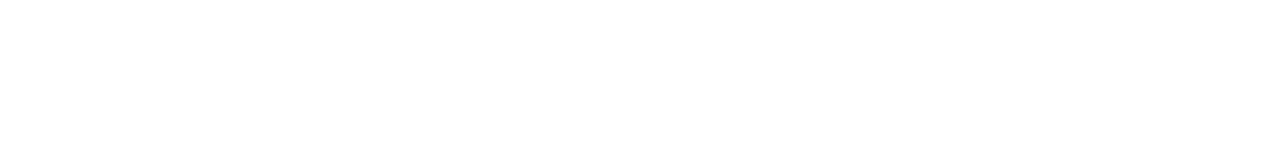
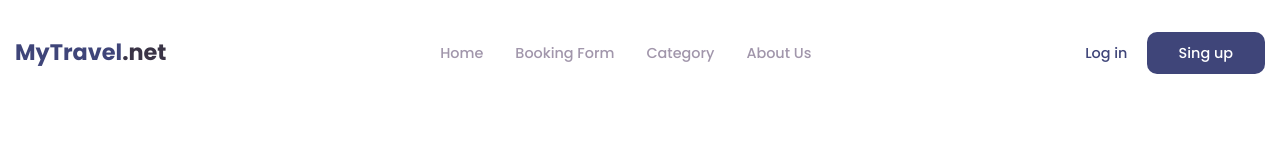
Before and after one commit to Kreyes96/my-travel-net, a website: page index.html in a window 1280 px wide. Drawn offline with nearby package versions, Linux system fonts and the light colour scheme.

Commit message:
Add header section and their elements
- Add html code.
- Add css code.

```diff
--- a/index.html
+++ b/index.html
@@ -12,7 +12,48 @@
 </head>
 
 <body>
+   <div class="mainContainer">
+      <header class="header">
+         <nav class="navbar">
+            <div class="navbar__logoContainer">
+               <a href="/" class="navbar__logo">
+                  <span class="navbar__logo--name">MyTravel</span>.net
+               </a>
+            </div>
 
+            <ul class="navbar__listItems">
+               <li class="navbar__item">
+                  <div class="navbar__itemWrapper">
+                     <a href="#" class="navbar__itemLink">Home</a>
+                  </div>
+               </li>
+
+               <li class="navbar__item">
+                  <div class="navbar__itemWrapper">
+                     <a href="#" class="navbar__itemLink">Booking Form</a>
+                  </div>
+               </li>
+
+               <li class="navbar__item">
+                  <div class="navbar__itemWrapper">
+                     <a href="#" class="navbar__itemLink">Category</a>
+                  </div>
+               </li>
+
+               <li class="navbar__item">
+                  <div class="navbar__itemWrapper">
+                     <a href="#" class="navbar__itemLink">About Us</a>
+                  </div>
+               </li>
+            </ul>
+
+            <div class="navbar__actionsContainer">
+               <a href="#" class="navbar__actionButton navbar__actionButton--login">Log in</a>
+               <a href="#" class="navbar__actionButton navbar__actionButton--singup">Sing up</a>
+            </div>
+         </nav>
+      </header>
+   </div>
 </body>
 
 </html>
--- a/scss/_global-styles.scss
+++ b/scss/_global-styles.scss
@@ -12,3 +12,8 @@ html {
 body {
    font-family: $main-font;
 }
+
+.mainContainer {
+   max-width: 1250px;
+   margin: 0 auto;
+}
--- /dev/null
+++ b/scss/_header.scss
@@ -0,0 +1,88 @@
+/* ===== header ===== */
+.header {
+   padding-block-start: 2rem;
+}
+
+.navbar {
+   display: flex;
+   justify-content: space-between;
+   align-items: center;
+}
+
+// Logo
+.navbar__logo {
+   font-size: 1.4rem;
+   font-weight: 700;
+   text-decoration: none;
+   color: $black-color;
+}
+
+.navbar__logo--name {
+   color: $blue-color;
+}
+
+// List items
+.navbar__listItems {
+   display: flex;
+   column-gap: 2rem;
+   list-style: none;
+   padding: 0;
+   margin: 0;
+}
+
+.navbar__itemWrapper {
+   position: relative;
+}
+
+.navbar__itemWrapper::after {
+   content: "";
+   position: absolute;
+   height: 2px;
+   width: 100%;
+   background-color: $blue-color;
+   inset-inline-start: 0;
+   inset-block-start: 1.3rem;
+   transform: scaleX(0);
+   transition: all 0.3s ease;
+}
+
+.navbar__itemWrapper:hover::after {
+   transform: scaleX(1);
+}
+
+.navbar__itemLink {
+   font-size: .9rem;
+   font-weight: 500;
+   text-decoration: none;
+   color: $dark-gray-color;
+}
+
+.navbar__itemWrapper:hover {
+   .navbar__itemLink {
+      color: $blue-color;
+   }
+}
+
+// Action buttons
+.navbar__actionsContainer {
+   display: flex;
+   align-items: center;
+   column-gap: 1.2rem;
+}
+
+.navbar__actionButton {
+   font-size: .9rem;
+   font-weight: 500;
+   text-decoration: none;
+}
+
+.navbar__actionButton--login {
+   color: $blue-color;
+}
+
+.navbar__actionButton--singup {
+   color: $white-color;
+   background-color: $blue-color;
+   padding: .8rem 2rem;
+   border-radius: 10px;
+}
--- a/scss/_variables.scss
+++ b/scss/_variables.scss
@@ -1,7 +1,7 @@
 // Colors
 $white-color: #ffffff;
 $black-color: #3A3446;
-$blue-color: #5E6AA4;
+$blue-color: #3f4579;
 $gray-color: #ECE6F4;
 $dark-gray-color: #A196AB;
 $pink-color: #D6AEE1;
--- a/scss/app.scss
+++ b/scss/app.scss
@@ -1,3 +1,5 @@
 @import 'variables';
 @import 'mixins';
 @import 'global-styles';
+
+@import 'header';
```
Also changed, not shown: css/app.css.
